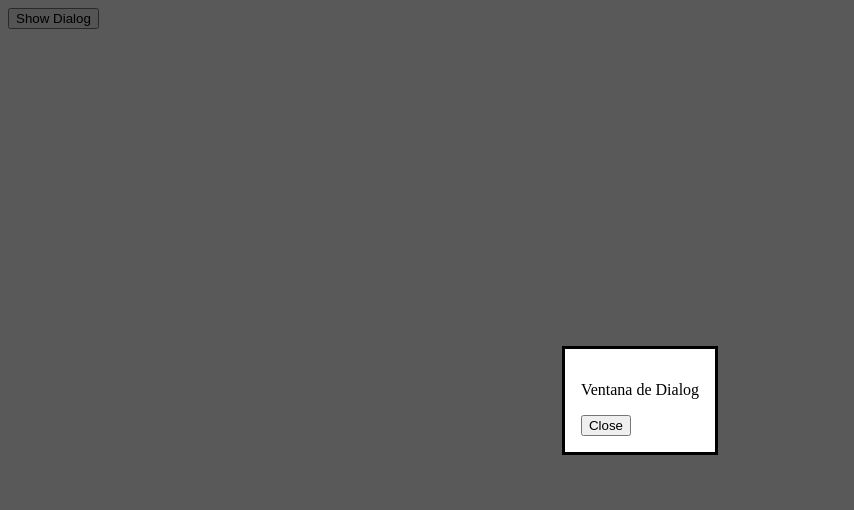
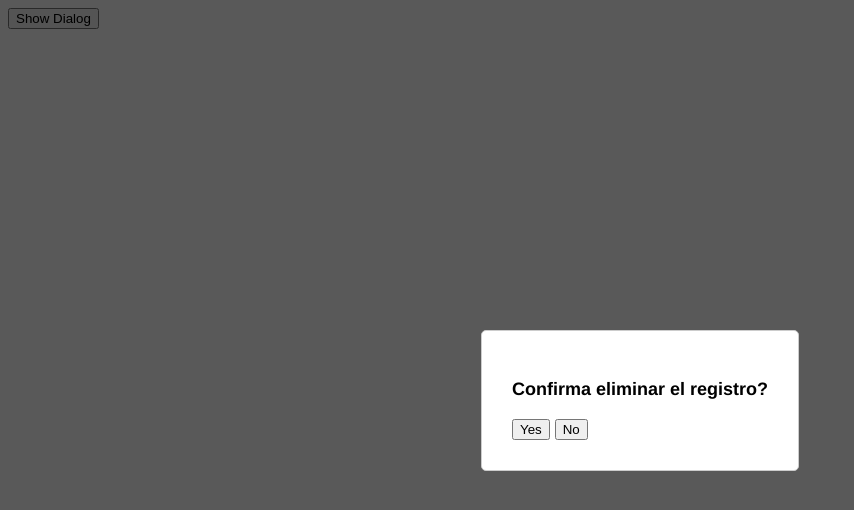
Before and after one commit to chbus37/dialogWindow, a plain HTML site: page index.html in a window 1280 px wide. Both pictures are taken after a click on the button "Show Dialog". Shown: the whole page, without its empty margins (0-854 px from the left). Drawn offline with nearby package versions, Linux system fonts and the light colour scheme.

Commit message:
proyecto terminado

```diff
--- a/index.html
+++ b/index.html
@@ -5,14 +5,19 @@
     <meta name="viewport" content="width=device-width, initial-scale=1.0">
     <title>Dialog</title>
     <link rel="stylesheet" href="./styles/styles.css">
+    <link
+    rel="stylesheet"
+    href="https://cdnjs.cloudflare.com/ajax/libs/animate.css/4.1.1/animate.min.css"
+  />
 </head>
 <body>
 
     <button id="btnShow">Show Dialog</button>
 
-    <dialog>
-        <p>Ventana de Dialog</p>
-        <button id="btnClose">Close</button>
+    <dialog class="animate__animated animate__fadeIn">
+        <p>Confirma eliminar el registro?</p>
+        <button id="btnYes">Yes</button>
+        <button id="btnNo">No</button>
     </dialog>
 
 
--- a/js/main.js
+++ b/js/main.js
@@ -1,11 +1,16 @@
 const dialog = document.querySelector("dialog");
 const showDialog = document.getElementById("btnShow");
-const closeDialog = document.getElementById("btnClose");
+const confirmYes = document.getElementById("btnYes");
+const confirmNo = document.getElementById("btnNo");
 
 showDialog.addEventListener("click", () => {
     dialog.showModal();
-})
+});
 
-closeDialog.addEventListener("click", () => {
+confirmYes.addEventListener("click", () => {
+    document.write("Registro Eliminado");
+});
+
+confirmNo.addEventListener("click", () => {
     dialog.close();
-})
+});
--- a/styles/styles.css
+++ b/styles/styles.css
@@ -1,4 +1,16 @@
+
+
+
 ::backdrop{
     background-color: black;
     opacity: 0.65;
 }
+
+dialog{
+    font-size: 18px;
+    border: 1px solid #ccc;
+    padding: 30px;
+    border-radius: 5px;
+    font-family: 'Franklin Gothic Medium', 'Arial Narrow', Arial, sans-serif;
+    font-weight: bold;
+}
```
